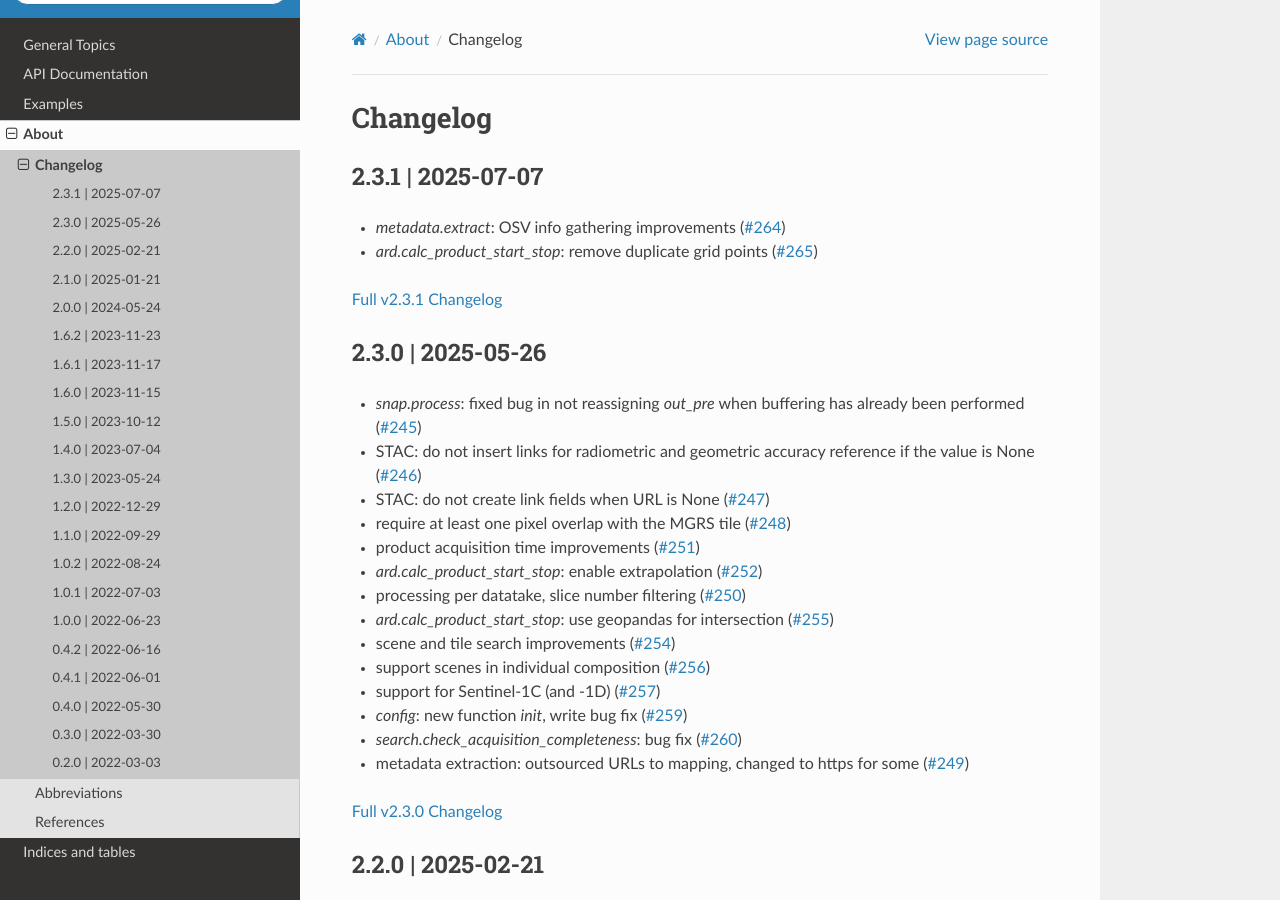
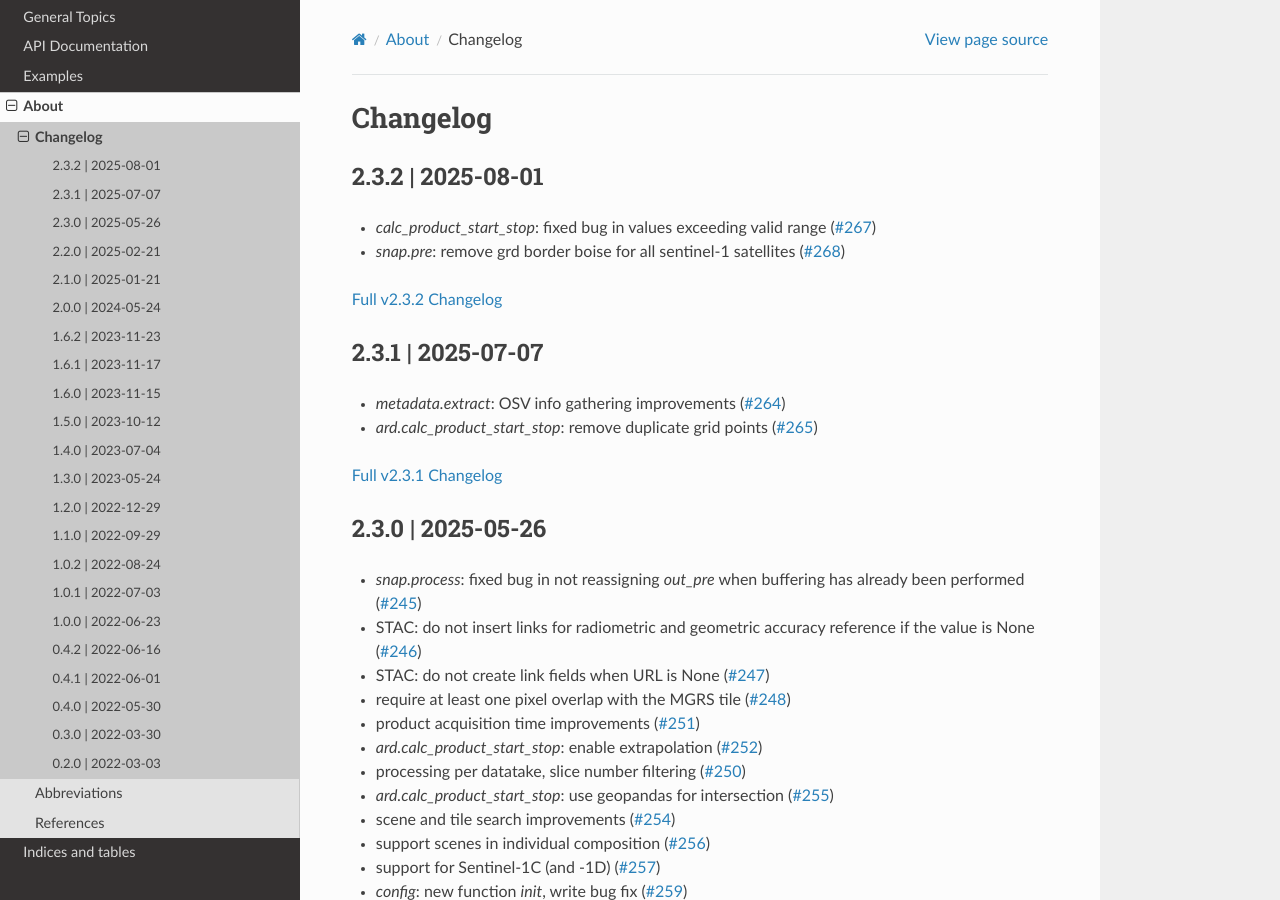
Before and after one commit to SAR-ARD/s1ard, a Sphinx documentation site: the page built from docs/source/about/changelog.rst, in a window 1280 px wide and 900 px high. Built offline with Sphinx 7.4.7 and the Read the Docs theme 3.1.0, drawn with Linux system fonts in a browser that asks for light colours.

Commit message:
v2.3.2 changelog

```diff
--- a/docs/source/about/changelog.rst
+++ b/docs/source/about/changelog.rst
@@ -1,5 +1,13 @@
 Changelog
 =========
+
+2.3.2 | 2025-08-01
+------------------
+
+* `calc_product_start_stop`: fixed bug in values exceeding valid range (`#267 <https://github.com/SAR-ARD/s1ard/pull/267>`_)
+* `snap.pre`: remove grd border boise for all sentinel-1 satellites (`#268 <https://github.com/SAR-ARD/s1ard/pull/268>`_)
+
+`Full v2.3.2 Changelog <https://github.com/SAR-ARD/s1ard/compare/v2.3.1...v2.3.2>`_
 
 2.3.1 | 2025-07-07
 ------------------
```
